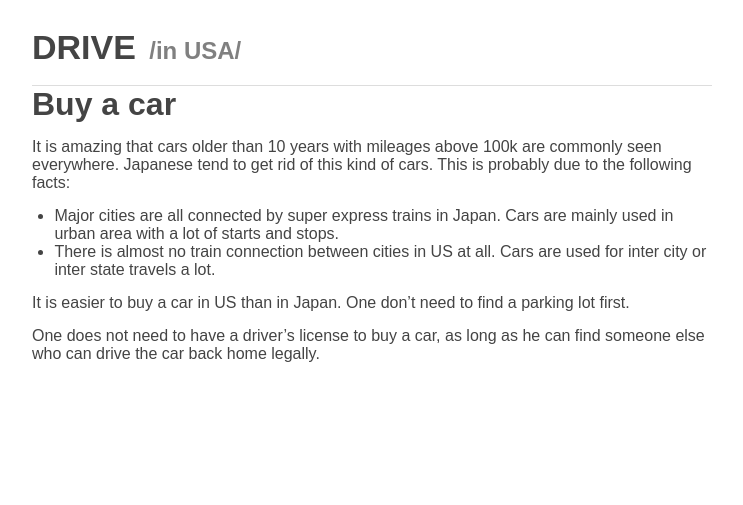
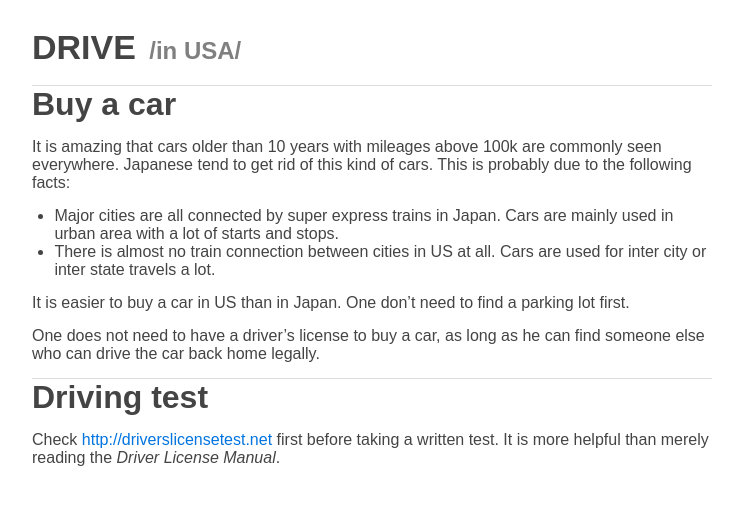
Before and after one commit to jintonic/jintonic.github.io, a Jekyll site: the page built from usa/drive/index.md, in a window 1280 px wide. Shown: the top 505 px of the page, without its empty margins (268-1011 px from the left). Built offline with Jekyll 4.4.1, drawn with Linux system fonts in a browser that asks for light colours; comment, search, counter and statistics services are not loaded.

Commit message:
added driving test

```diff
--- a/usa/drive/index.md
+++ b/usa/drive/index.md
@@ -22,3 +22,10 @@ lot first.
 
 One does not need to have a driver's license to buy a car, as long as he can
 find someone else who can drive the car back home legally.
+
+Driving test
+============
+
+Check [http://driverslicensetest.net](http://driverslicensetest.net) first
+before taking a written test. It is more helpful than merely reading the
+*Driver License Manual*.
```
